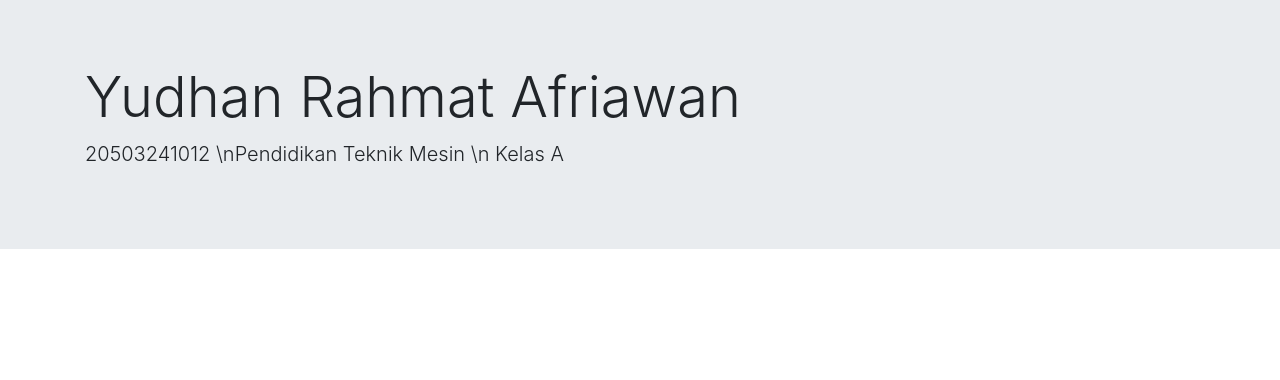
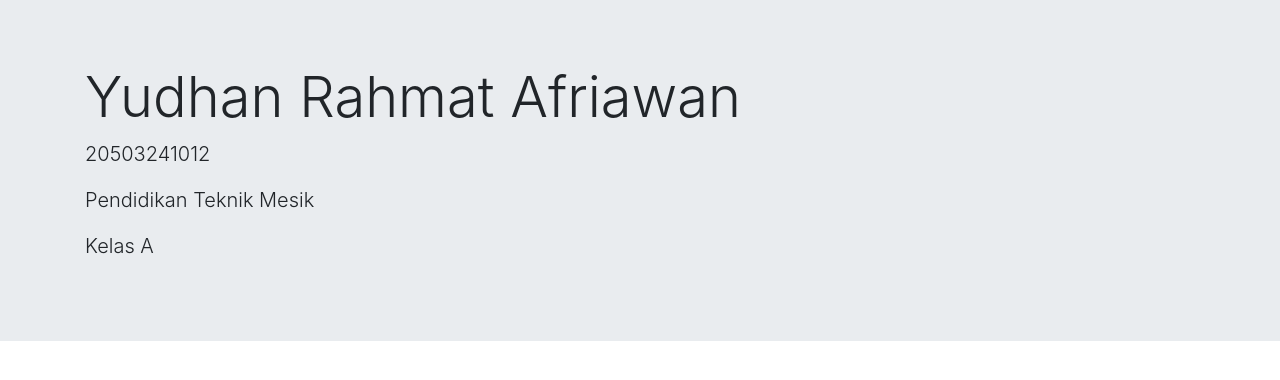
Before and after one commit to widyaluhur/pelatihan_web, a CodeIgniter app: page /database/ in a window 1280 px wide. Shown: the part 56-436 px from the top of the page. Run offline with CodeIgniter, Linux system fonts and the light colour scheme; some libraries are stand-ins or nearby versions.

Commit message:
fourth-commit

```diff
--- a/application/views/home/index.php
+++ b/application/views/home/index.php
@@ -1,6 +1,8 @@
 <div class="jumbotron jumbotron-fluid">
     <div class="container">
         <h1 class="display-4"><?= $nama; ?></h1>
-        <p class="lead">20503241012 \nPendidikan Teknik Mesin \n Kelas A</p>
+        <p class="lead">20503241012</p>
+        <p class="lead">Pendidikan Teknik Mesik</p>
+        <p class="lead">Kelas A</p>
     </div>
 </div>
```
